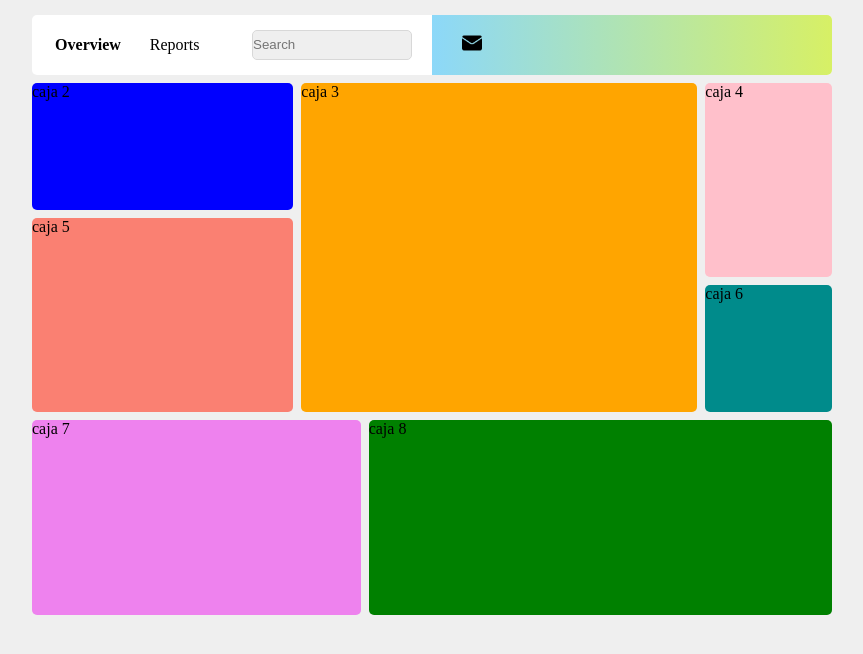
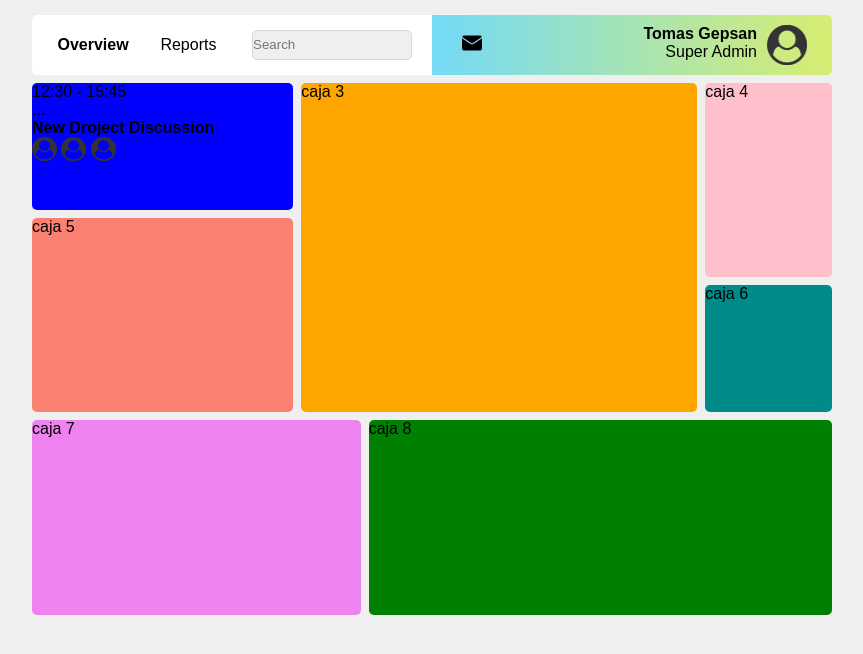
Before and after one commit to SneatX/gridBasico, a plain HTML site: page index.html in a window 1280 px wide. Shown: the whole page, without its empty margins (208-1071 px from the left). Drawn offline with Linux system fonts and the light colour scheme.

Commit message:
feat: :sparkles: Nav terminada

```diff
--- a/css/style.css
+++ b/css/style.css
@@ -5,6 +5,7 @@
     border: 0;
     padding: 0;
     box-sizing: border-box;
+    font-family: var(--font-primary);
 }
 
 body{
@@ -76,7 +77,8 @@ body{
     width: 50%;
     display: flex;
     align-items: center;
-    background: linear-gradient(to right ,#8CD8F9, #D7F065);
+    justify-content: space-between;
+    background: linear-gradient(to right ,var(--color-secundary), var(--color-ternary));
 }
 
 .icons-box2-item1{
@@ -88,13 +90,39 @@ body{
     margin-left: 15%;
 }
 
+.profile-box2-item1{
+    display: flex;
+    flex-direction: row;
+}
+
+.profile-box2-item1 div{
+    display: flex;
+    align-items: flex-end;
+    flex-direction: column;
+}
+
+.profile-box2-item1 img{
+    width: 40px;
+    height: 40px;
+
+    margin: 0 25px 0 10px;
+}
+
 /*FIN ITEM 1 -- NAV*/
 
-
+/*ITEM 2*/
 .item_2{
     background: blue;
     grid-area: notification;
+
+    display: flex;
+    flex-direction: column;
 }
+.item_2 img{
+    width: 25px;
+}
+
+/*FIN ITEM 2*/
 
 .item_3{
     background: orange;
@@ -125,6 +153,8 @@ body{
     grid-area: timeLine;
 }
 
+
+
 /* @media (width < 600px){
     .container{
         width: 100%;
--- a/css/variables.css
+++ b/css/variables.css
@@ -1,4 +1,8 @@
 :root{
     --color-background : #EFEFEF;
     --color-primary : #FFFFFF;
+    --color-secundary: #74daf7;
+    --color-ternary: #d8ed71;
+
+    --font-primary: sans-serif;
 }
--- a/index.html
+++ b/index.html
@@ -20,12 +20,29 @@
                 <div class="icons-box2-item1">
                     <img src="storage/img/email.png" alt="">
                     <img src="storage/img/notification.png" alt="">
-
+                </div>
+                <div class="profile-box2-item1">
+                    <div>
+                        <h4>Tomas Gepsan</h4>
+                        <p>Super Admin</p>
+                    </div>
+                    <img src="storage/img/imgPerfil.png">
                 </div>
             </div>
         </div>
 
-        <div class="item_2">caja 2</div>
+        <div class="item_2">
+            <div class="box1-item2">
+                <p>12:30 - 15:45</p>
+                <p>...</p>
+            </div>
+            <p><strong>New Droject Discussion</strong></p>
+            <div class="box3-item2">
+                <img src="storage/img/imgPerfil.png">
+                <img src="storage/img/imgPerfil.png">
+                <img src="storage/img/imgPerfil.png">
+            </div>
+        </div>
         <div class="item_3">caja 3</div>
         <div class="item_4">caja 4</div>
         <div class="item_5">caja 5</div>
```
Also changed, not shown: storage/img/imgPerfil.png (added).
